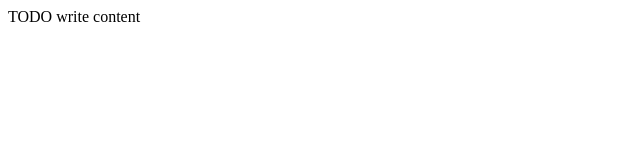
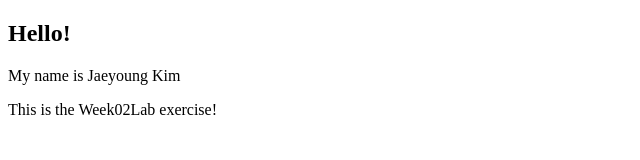
Before and after one commit to Jaeyoung-Kim-Dev/Week02Lab, a website: page public_html/index.html in a window 1280 px wide. Shown: the whole page, without its empty margins (0-640 px from the left). Drawn offline with Linux system fonts and the light colour scheme.

Commit message:
Edited the body text

```diff
--- a/public_html/index.html
+++ b/public_html/index.html
@@ -6,11 +6,13 @@ and open the template in the editor.
 -->
 <html>
     <head>
-        <title>TODO supply a title</title>
+        <title>Week02Lab</title>
         <meta charset="UTF-8">
         <meta name="viewport" content="width=device-width, initial-scale=1.0">
     </head>
     <body>
-        <div>TODO write content</div>
+        <h2>Hello!</h2>
+        <p>My name is Jaeyoung Kim</p>
+        <div>This is the Week02Lab exercise!</div>
     </body>
 </html>
```
